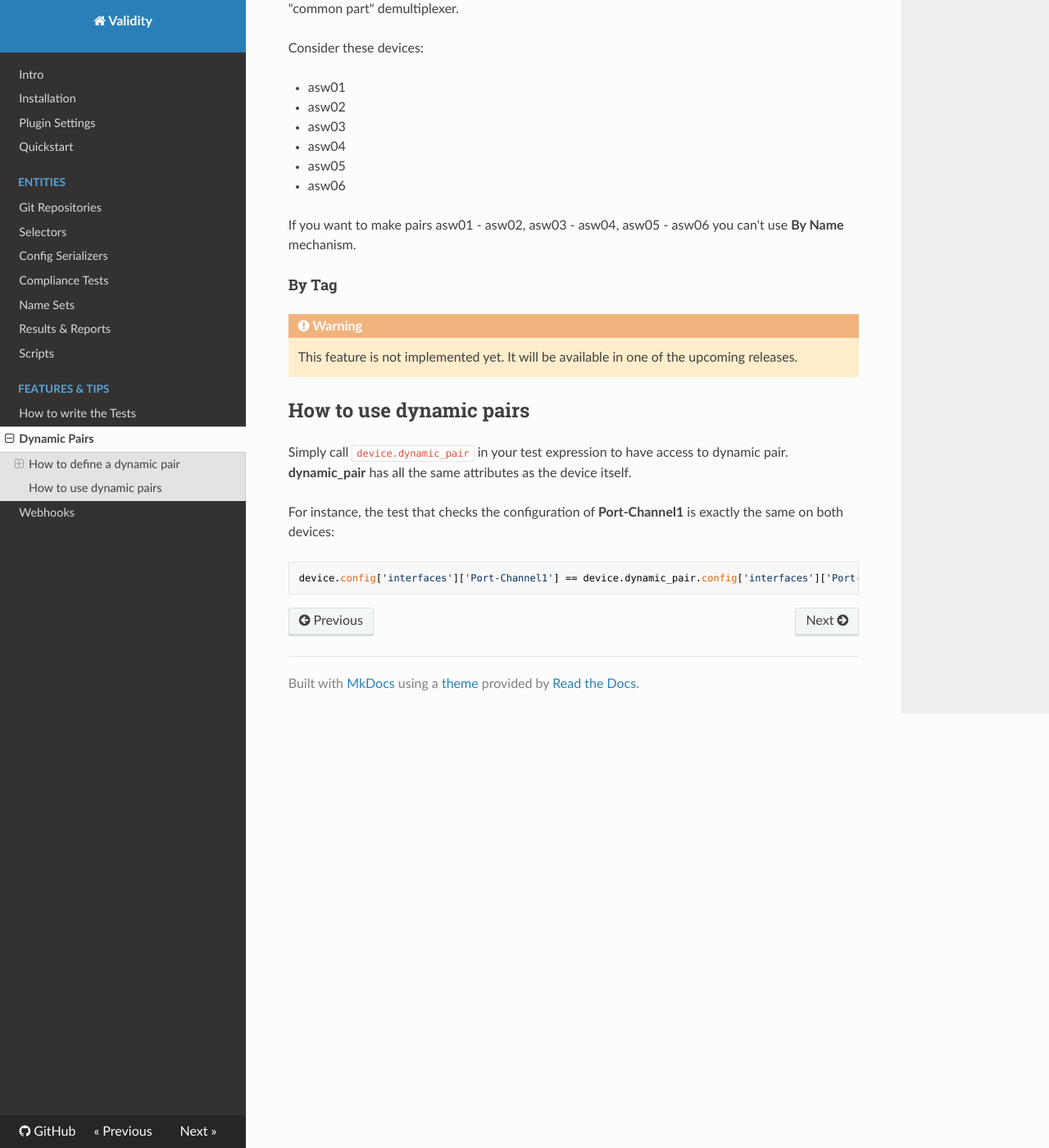
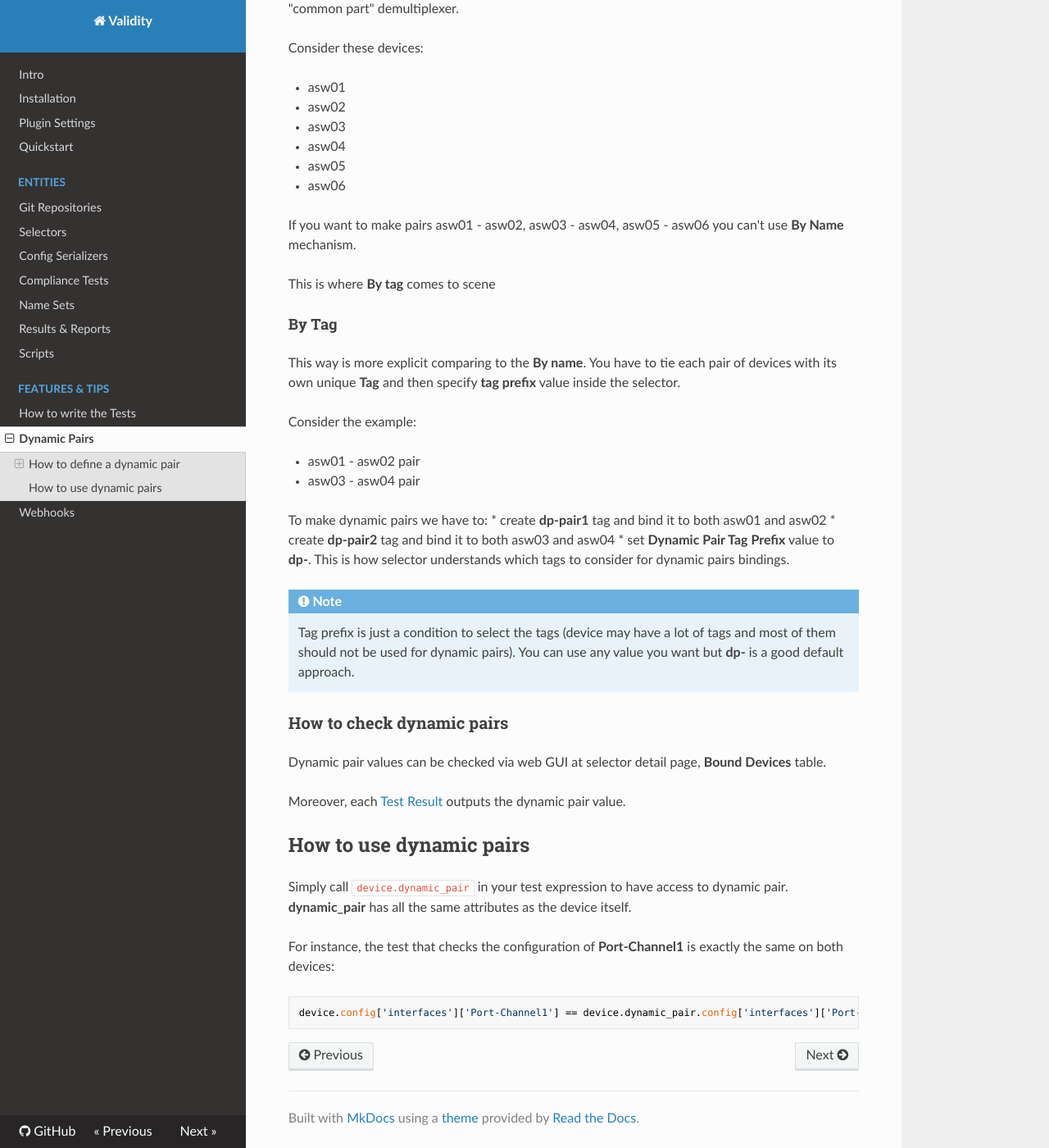
Before and after one commit to amyasnikov/validity, an MkDocs documentation site: the page built from docs/features/dynamic_pairs.md, in a window 1280 px wide and 1400 px high, scrolled down 1278 px. Shown: the whole window at 82% size. Built offline with MkDocs 1.6.1, drawn with Linux system fonts in a browser that asks for light colours; nearby versions of some CDN libraries.

Commit message:
dynamic pair by tag doc description

```diff
--- a/docs/features/dynamic_pairs.md
+++ b/docs/features/dynamic_pairs.md
@@ -51,11 +51,31 @@ Consider these devices:
 
 If you want to make pairs asw01 - asw02, asw03 - asw04, asw05 - asw06 you can't use **By Name** mechanism.
 
+This is where **By tag** comes to scene
 
 #### By Tag
 
-!!! warning
-    This feature is not implemented yet. It will be available in one of the upcoming releases.
+This way is more explicit comparing to the **By name**.
+You have to tie each pair of devices with its own unique **Tag** and then specify **tag prefix** value inside the selector.
+
+Consider the example:
+
+* asw01 - asw02 pair
+* asw03 - asw04 pair
+
+To make dynamic pairs we have to:
+* create **dp-pair1** tag and bind it to both asw01 and asw02
+* create **dp-pair2** tag and bind it to both asw03 and asw04
+* set **Dynamic Pair Tag Prefix** value to **dp-**. This is how selector understands which tags to consider for dynamic pairs bindings.
+
+!!! note
+    Tag prefix is just a condition to select the tags (device may have a lot of tags and most of them should not be used for dynamic pairs). You can use any value you want but **dp-** is a good default approach.
+
+
+### How to check dynamic pairs
+Dynamic pair values can be checked via web GUI at selector detail page, **Bound Devices** table.
+
+Moreover, each [Test Result](../entities/results_and_reports.md) outputs the dynamic pair value.
 
 
 ## How to use dynamic pairs
```
